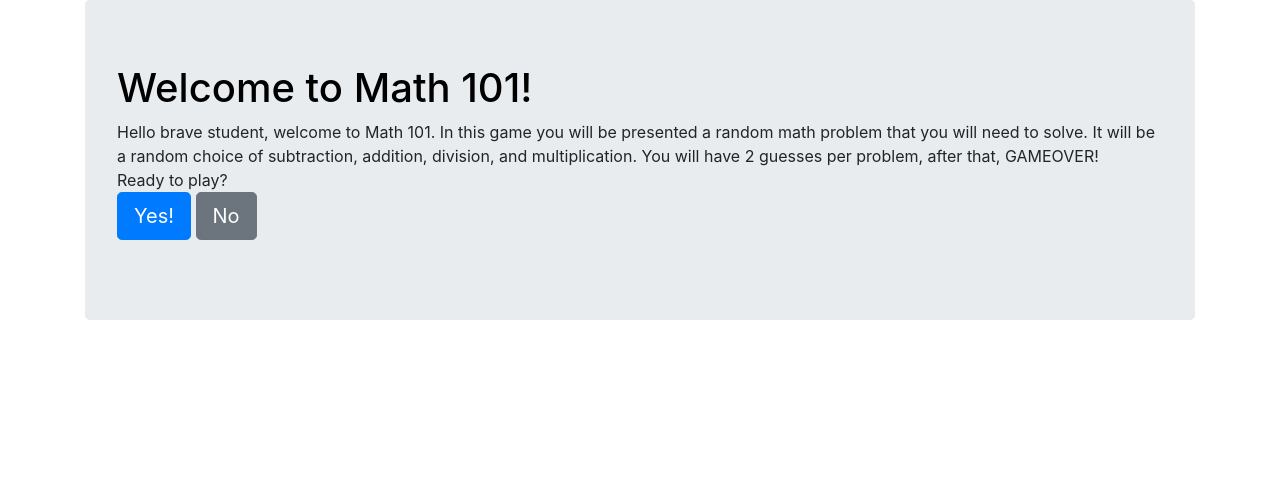
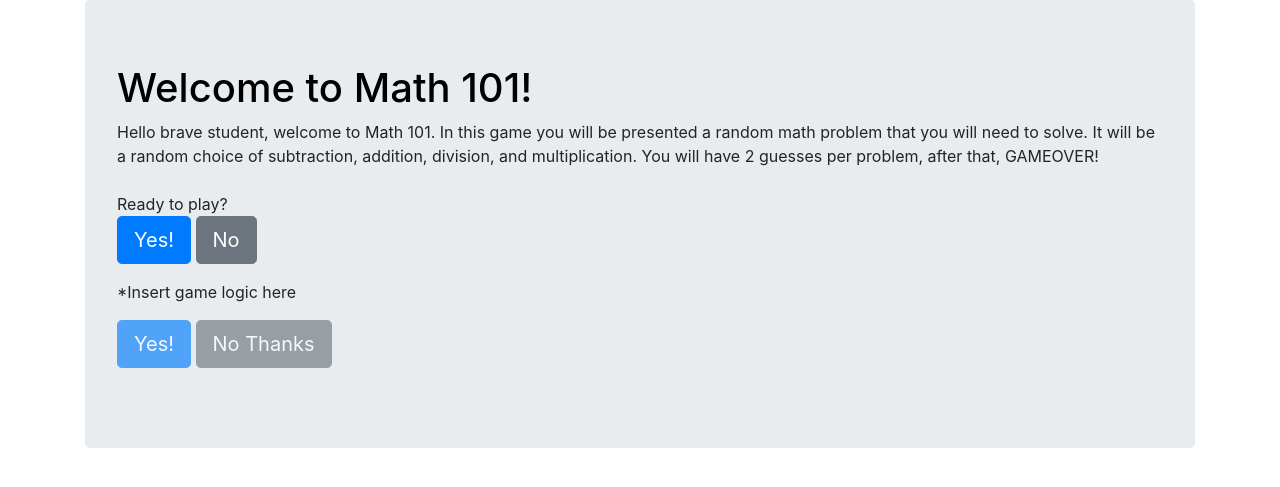
Before and after one commit to Matthew-Hiebing/Math-Practice-101-Django, a Django app: page / in a window 1280 px wide. Shown: the top 487 px of the page. Run offline with Django 3.2, Linux system fonts and the light colour scheme.

Commit message:
Game End Buttons
Added two buttons that the user will be able to interacti with once the game logic is started.  After the user provides and incorrect answer more than the specified limit, the user will have the option to continue playing or stop play.

```diff
--- a/Django/templates/landingPageHTML/main.html
+++ b/Django/templates/landingPageHTML/main.html
@@ -21,12 +21,17 @@
         <h1>Welcome to Math 101!</h1>
         {{ welcome_message }}
             <!-- <img src="{% static 'images/Django.png' %}" alt="Didn't work!"> -->
-
+        <br>
         <br>
         <p>Ready to play?
-            <br>
+        <br>
             <button type="button" class="btn btn-primary btn-lg">Yes!</button>
             <button type="button" class="btn btn-secondary btn-lg">No</button>
+        </p>
+        <p>*Insert game logic here</p>
+        <p>
+            <button type="button" class="btn btn-lg btn-primary" disabled>Yes!</button>
+            <button type="button" class="btn btn-secondary btn-lg" disabled>No Thanks</button>
         </p>
     </div>
 </body>
```
